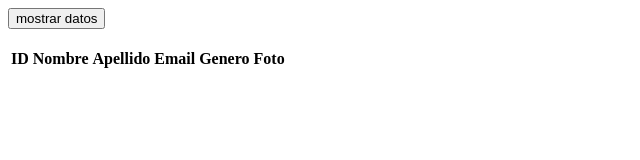
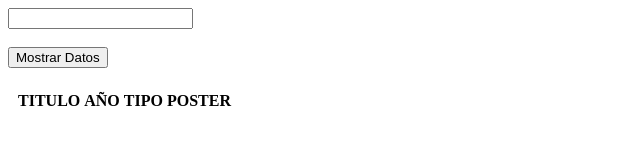
Before and after one commit to HenryGuaman/Practica00-Consumo-de-APIs-en-la-nube, a plain HTML site: page index.html in a window 1280 px wide. Shown: the whole page, without its empty margins (0-640 px from the left). Drawn offline with Linux system fonts and the light colour scheme.

Commit message:
funciones y disenio

```diff
--- a/funciones.js
+++ b/funciones.js
@@ -1,17 +1,42 @@
-function cargarDatos(){
+function buscarPeliculaPorTitulo(){
 
+    var titulo= document.getElementById("titulo").value;
     var detalles="";
-    for(var i=0; i<datos.length;i++){
+    if (titulo = ""){
         detalles+= "<tr>"+
-        "<td>"+datos[i].id+"<td>"+
-        "<td>"+datos[i].first_name+"<td>"+
-        "<td>"+datos[i].last_name+"<td>"+
-        "<td>"+datos[i].email+"<td>"+
-        "<td>"+datos[i].gender+"<td>"+
-        "<td><img src="+datos[i].image+"><td>"+
-        "</tr>"
+        "<td colspan='5'> Sin informacion disponible...</td>"+
+        "</tr>";
+        document.getElementById("informacion").innerHTML = detalles;
+    }else{
+        if(window.XMLHttpRequest){
+            xmlhttp = new XMLHttpRequest();
+        }else{
+            xmlhttp = new ActiveXObject("Microsoft.XMLHTTP");
+        }
+        xmlhttp.onreadystatechange = function(){
+            if (this.readyState == 4 && this.status==200){
+                var data = JSON.parse(this.responseText)
+                console.log(data);
+
+                data.Search.forEach(movie => {
+                    // Log each movie's info
+                    console.log(movie.Title)
+                    detalles += "<tr>"+
+                        "<td><a href='#' onclick=\"buscarPeliculaPorId('" + movie.imdbID + "')\"><td>"+
+                        "<td>"+movie.Title+"<td>"+
+                        "<td>"+movie.Year+"<td>"+
+                        "<td>"+movie.Type+"<td>"+
+                        "<td><img src="+ movie.Poster +"><td>"+
+                        "</tr>";
+                });
+                document.getElementById("informacion").innerHTML = detalles;
+            }
+
+        };
+        xmlhttp.open("GET","http://www.omdbapi.com/?apikey=db0a9315&s" + titulo + "&plot=full",true);
+        xmlhttp.send();
     }
+    return false;
 
-    document.getElementById("tablaDatosPersonalesDetalles").innerHTML=detalles;
 
 }
--- a/index.html
+++ b/index.html
@@ -1,27 +1,38 @@
 <!DOCTYPE html>
 <html lang="en">
 <head>
-    <title>Object management JSON</title>
+    <title>Tablas</title>
     <script type="text/javascript" src="funciones.js"></script>
 </head>
 <body>
 
-    <input type="button" value="mostrar datos" onclick="cargarDatos()"><br><br>
+    <input type="text" value="" id="titulo"><br><br>
+    <input type="button" value="Mostrar Datos" onclick="buscarPeliculaPorTitulo()"><br><br>
 
-    <table id="tablaDatosPersonalesCabecera" class="data">
-        <thead>
+    <table>
             <tr>
-                <th>ID</th>
-                <th>Nombre</th>
-                <th>Apellido</th>
-                <th>Email</th>
-                <th>Genero</th>
-                <th>Foto</th>
+                <td>
+                    <table id="mia" class="dat">
+                        <thead>
+                        <tr>
+                            <th></th>
+                            <th>TITULO</th>
+                            <th>AÑO</th>
+                            <th>TIPO</th>
+                            <th>POSTER</th>
+                        </tr>
+                        </thead>
+                        <tbody id = "informacion">
+
+                        </tbody>
+                    </table>
+                </td>
             </tr>
-        </thead>
-        <tbody id="tablaDatosPersonalesDetalles">
+            <tr>
+                <div id="detalles">
 
-        </tbody>
+                </div>
+            </tr>
     </table>
 </body>
 </html>
```
